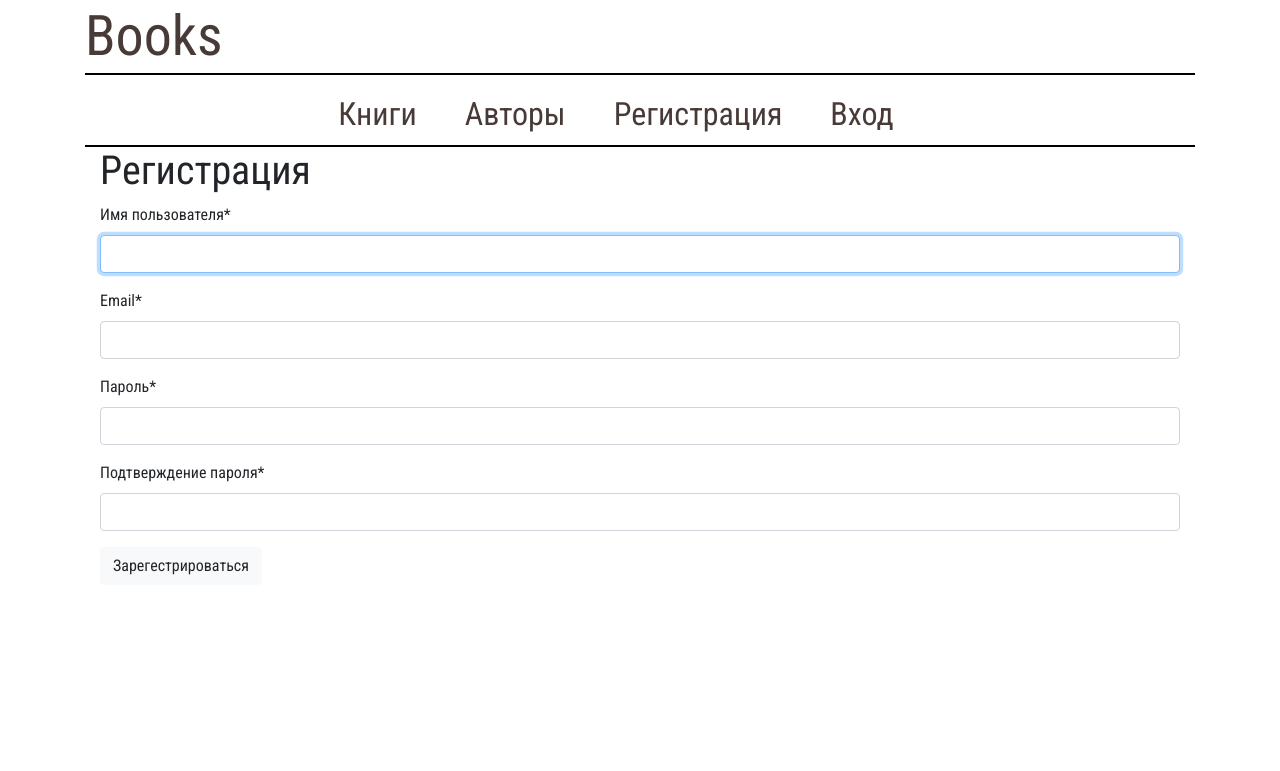
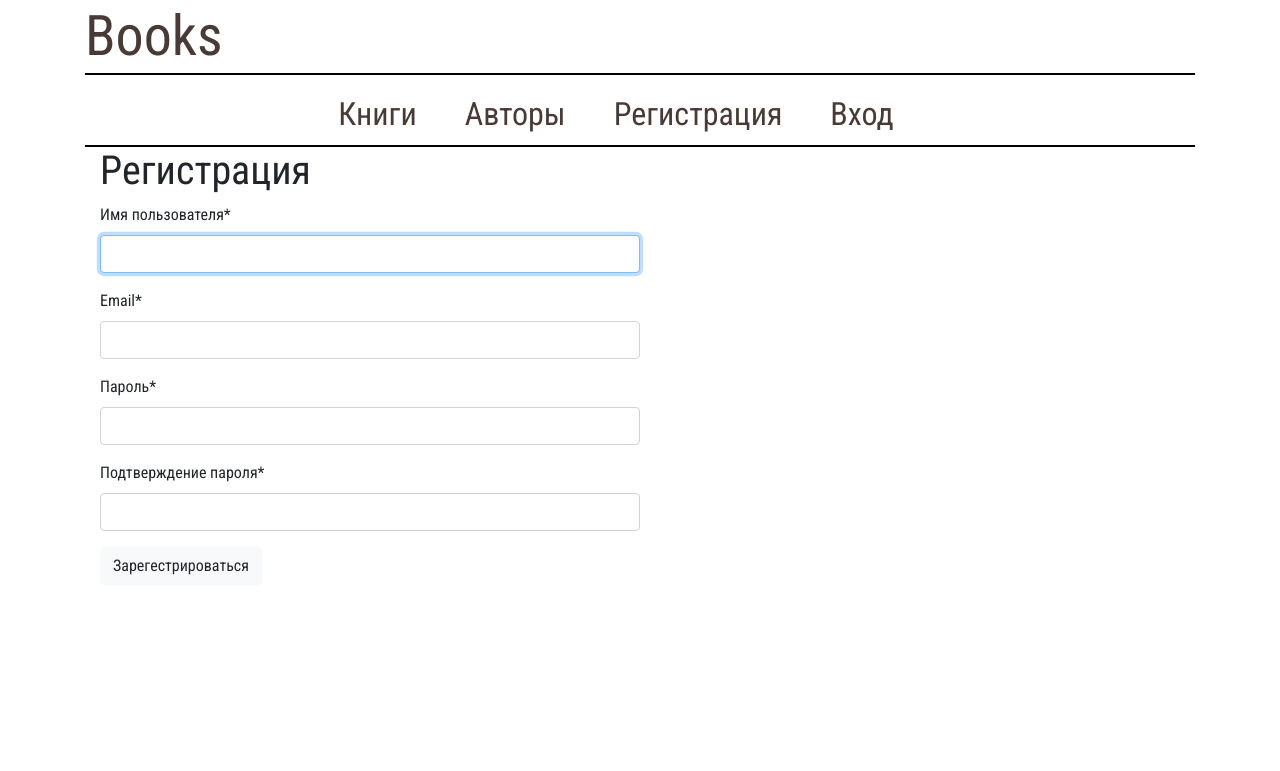
Before and after one commit to whyme0/BooksWeb, a Django app: page /auth/registration/ in a window 1280 px wide. Shown: the top 771 px of the page. Run offline with Django 3.2, Linux system fonts and the light colour scheme; some libraries are stand-ins or nearby versions.

Commit message:
altered form width (50%)

```diff
--- a/authapp/templates/authapp/registration_form.html
+++ b/authapp/templates/authapp/registration_form.html
@@ -1,5 +1,13 @@
 {% extends 'bookapp/primary_pattern.html' %}
 {% load crispy_forms_tags %}
+
+{% block page_config %}
+	<style type="text/css">
+		.form-control{
+			width: 50% !important;
+		}
+	</style>
+{% endblock page_config %}
 
 {% block content %}
 	<div class="container">
```
